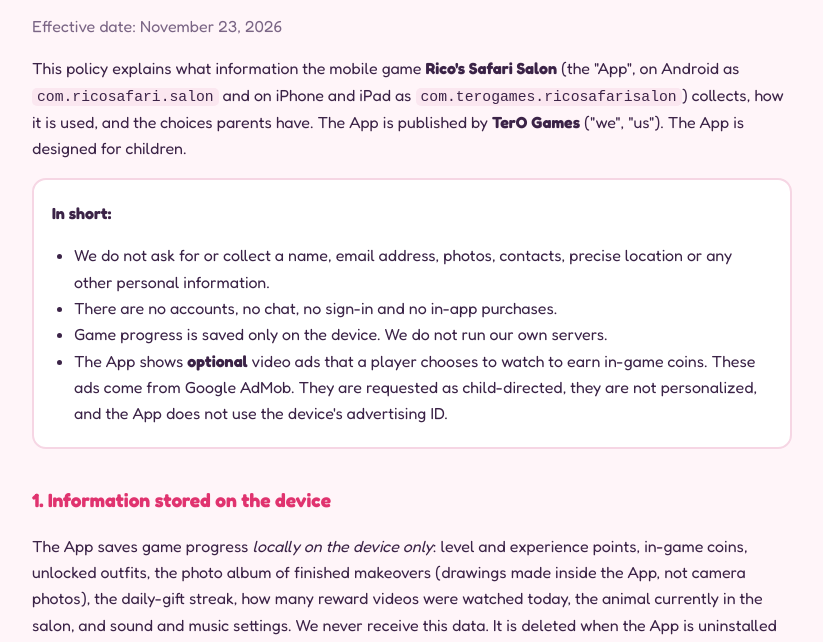
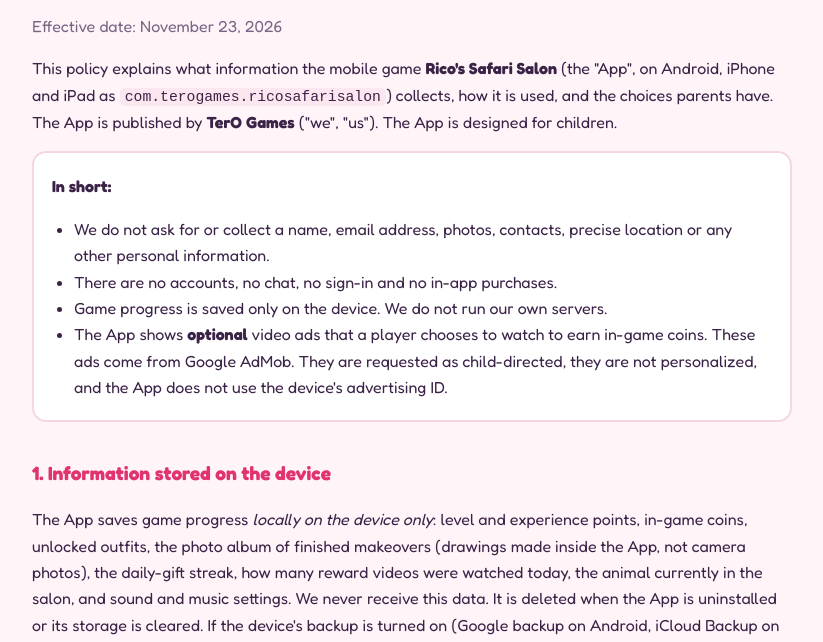
Before and after one commit to tero102122/tero-web, a plain HTML site: page rico-safari-salon/privacy/index.html in a window 1280 px wide. Shown: the part 149-791 px from the top of the page, without its empty margins (228-1051 px from the left). Drawn offline with Linux system fonts and the light colour scheme.

Commit message:
Rico's Safari Salon privacy policy: one app id on Android and iOS
Co-Authored-By: Claude Opus 5.5 <noreply@anthropic.com>

```diff
--- a/rico-safari-salon/privacy/index.html
+++ b/rico-safari-salon/privacy/index.html
@@ -30,8 +30,8 @@
 <h1>Privacy Policy for Rico's Safari Salon</h1>
 <p class="muted">Effective date: November 23, 2026</p>
 
-<p>This policy explains what information the mobile game <strong>Rico's Safari Salon</strong> (the "App", on Android as
-<code>com.ricosafari.salon</code> and on iPhone and iPad as <code>com.terogames.ricosafarisalon</code>) collects, how it is used, and the choices parents have. The App is
+<p>This policy explains what information the mobile game <strong>Rico's Safari Salon</strong> (the "App", on Android, iPhone and iPad
+as <code>com.terogames.ricosafarisalon</code>) collects, how it is used, and the choices parents have. The App is
 published by <strong>TerO Games</strong> ("we", "us"). The App is designed for children.</p>
 
 <div class="summary">
```
